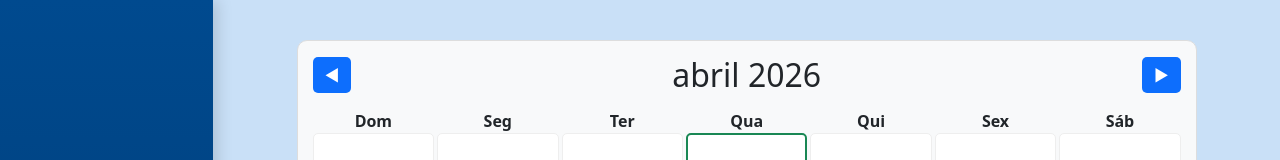
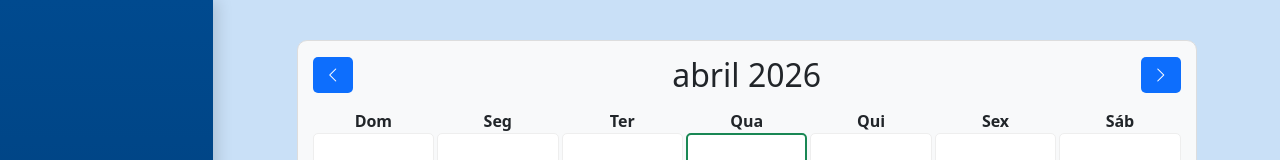
Before and after one commit to AlexAlves-10/pi-chamados, a Next.js app: page /calendario in a window 1280 px wide. Shown: the top 160 px of the page. Built offline with nearby package versions, Linux system fonts and the light colour scheme.

Commit message:
quando clica no dia vai automatico pro pedidos

```diff
--- a/app/calendario/page.js
+++ b/app/calendario/page.js
@@ -43,13 +43,13 @@ export default function Calendario() {
 
       {/* Header */}
       <div style={styles.header}>
-        <button onClick={() => mudarMes(-1)} style={styles.btn}>◀</button>
+        <button onClick={() => mudarMes(-1)} style={styles.btn}> <i class="bi bi-chevron-left"></i> </button>
 
         <h2 style={{ margin: 0 }}>
           {dataAtual.toLocaleString('pt-BR', { month: 'long' })} {dataAtual.getFullYear()}
         </h2>
 
-        <button onClick={() => mudarMes(1)} style={styles.btn}>▶</button>
+        <button onClick={() => mudarMes(1)} style={styles.btn}> <i class="bi bi-chevron-right"></i> </button>
       </div>
 
       {/* Dias da semana */}
@@ -77,18 +77,24 @@ export default function Calendario() {
           return (
             <div
               key={index}
-              onClick={() => dia && setDataSelecionada(dia)}
+              onClick={() => {
+                if (!dia) return;
+
+                setDataSelecionada(dia);
+
+                // 🔥 ADIÇÃO AQUI (navegação)
+                const dataFormatada = dia.toISOString().split('T')[0];
+                window.location.href = `/pedidos?data=${dataFormatada}`;
+              }}
               style={{
                 ...styles.dia,
 
-                // 🔥 prioridade: selecionado > hoje
                 backgroundColor: ehSelecionado
                   ? '#0d6efd'
                   : '#fff',
 
                 color: ehSelecionado ? '#fff' : '#000',
 
-                // 🔥 hoje aparece como borda
                 border: ehHoje
                   ? '2px solid #198754'
                   : '1px solid #eee',
```
Also changed, not shown: 1 other file (tests, documents, lock files or other folders).
